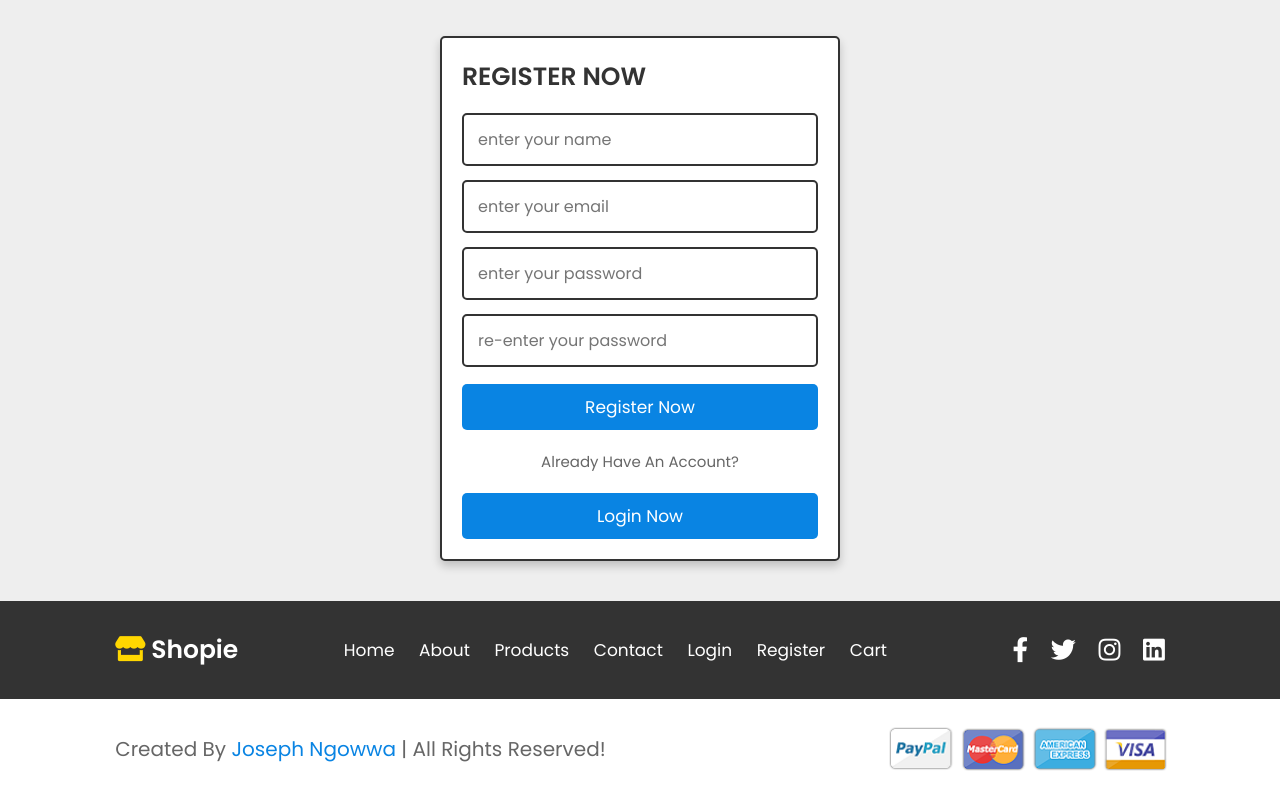
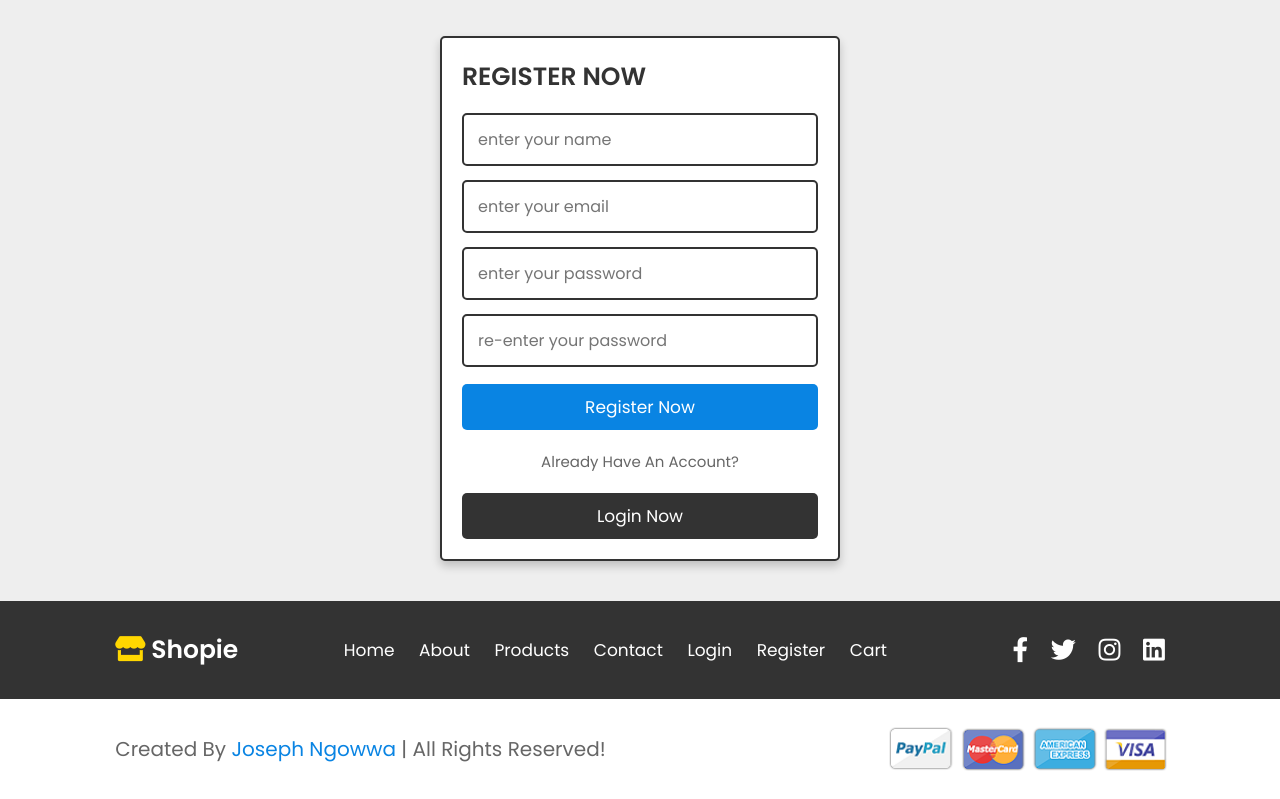
Before and after one commit to Ngowwa-Ziro/shop, a plain HTML site: page register.html in a window 1280 px wide. Shown: the part 74-873 px from the top of the page. Drawn offline with nearby package versions, Linux system fonts and the light colour scheme.

Commit message:
update register.html

```diff
--- a/register.html
+++ b/register.html
@@ -81,7 +81,7 @@
         <input type="password" name="" placeholder="re-enter your password" id="" class="box">
         <input type="submit" value="register now" class="btn">
         <p>already have an account?</p>
-        <a href="login.html" class="btn ">login now</a>
+        <a href="login.html" class="btn link">login now</a>
     </form>
 
 </section>
```
